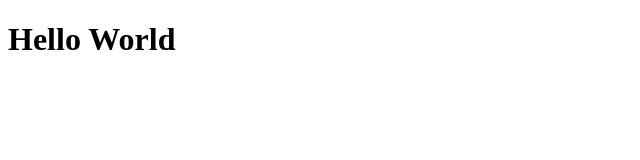
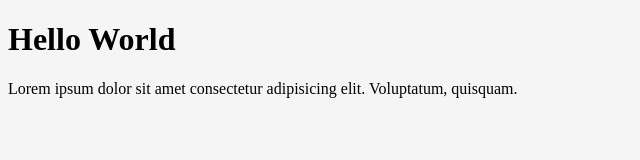
Before and after one commit to parth127/learn-git-with-vscode, a plain HTML site: page index.html in a window 1280 px wide. Shown: the whole page, without its empty margins (0-640 px from the left). Drawn offline with Linux system fonts and the light colour scheme.

Commit message:
card-added

```diff
--- a/index.html
+++ b/index.html
@@ -5,8 +5,17 @@
     <meta http-equiv="X-UA-Compatible" content="IE=edge" />
     <meta name="viewport" content="width=device-width, initial-scale=1.0" />
     <title>Document</title>
+    <link rel="'stylesheet" href="styles.css" />
   </head>
-  <body>
-    <h1>Hello World</h1>
+  <body style="background-color: #f5f5f5">
+    <div class="container">
+      <div class="card">
+        <h1>Hello World</h1>
+        <p>
+          Lorem ipsum dolor sit amet consectetur adipisicing elit. Voluptatum,
+          quisquam.
+        </p>
+      </div>
+    </div>
   </body>
 </html>
--- a/styles.css
+++ b/styles.css
@@ -3,3 +3,22 @@
     width: 100vw;
     height: 100vh;
 }
+.container {
+    display: flex;
+    flex-direction: column;
+    justify-content: center;
+    align-items: center;
+}
+.card {
+    width: 100px;
+    height: 100px;
+    background-color: #f5f5f5;
+    border-radius: 5px;
+    display: flex;
+    justify-content: center;
+    align-items: center;
+    margin: 10px;
+}
+body{
+    background-color: red;
+}
```
